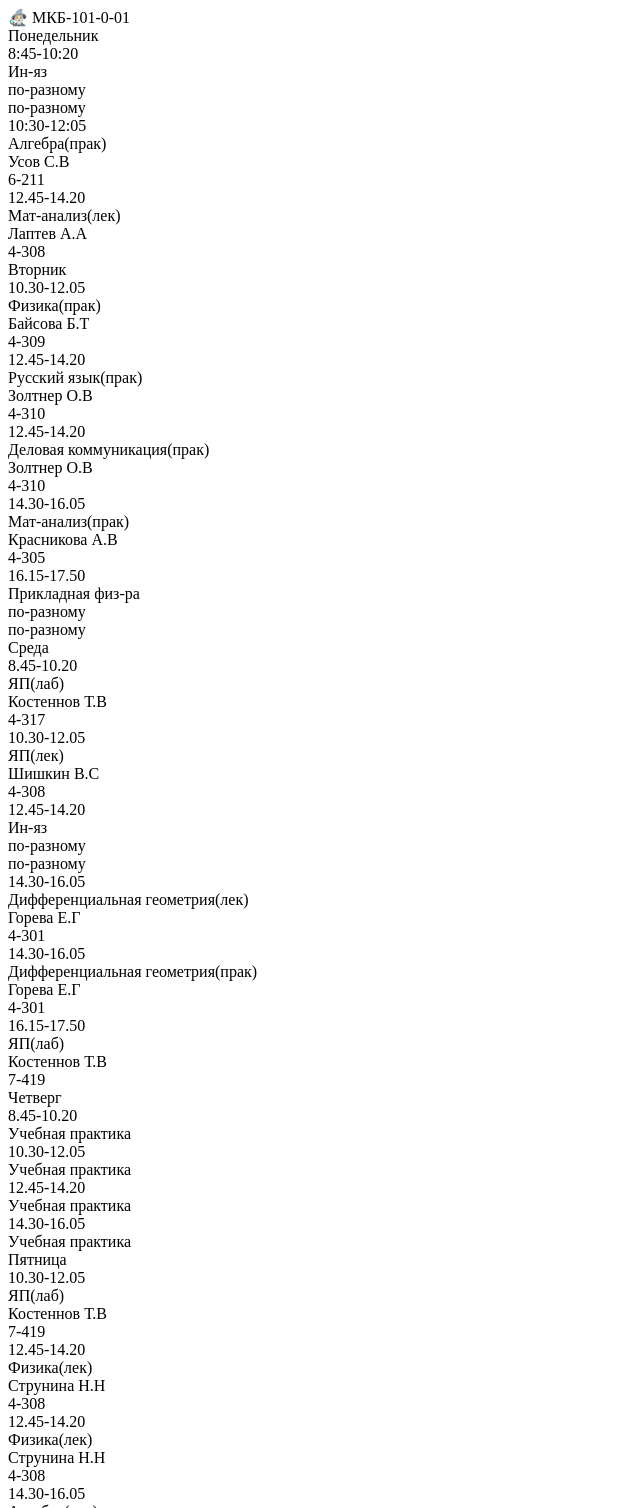
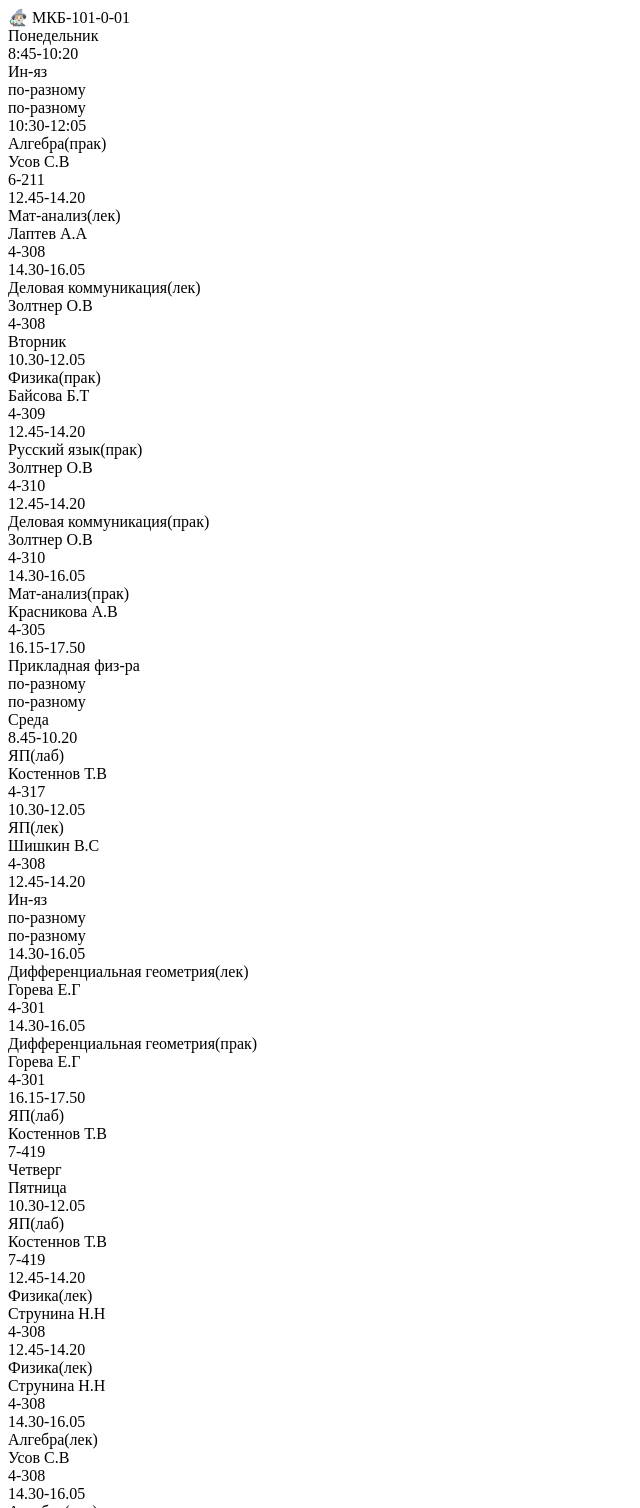
Before and after one commit to Stephan-Neo/Rasp_FKN, a plain HTML site: page pages/2/MKB-101-0-01/index.html in a window 1280 px wide. Shown: the top 1508 px of the page, without its empty margins (0-640 px from the left). Drawn offline with Linux system fonts and the light colour scheme.

Commit message:
feat: edit allocation

```diff
--- a/pages/2/MKB-101-0-01/index.html
+++ b/pages/2/MKB-101-0-01/index.html
@@ -37,6 +37,12 @@
                     <div class="lesson__time">12.45-14.20</div>
                     <div class="lesson__name">Мат-анализ(лек)</div>
                     <div class="lesson__teacher">Лаптев А.А</div>
+                    <div class="lesson__location">4-308</div>
+                </div>
+                <div class="lesson 4-6">
+                    <div class="lesson__time">14.30-16.05</div>
+                    <div class="lesson__name">Деловая коммуникация(лек)</div>
+                    <div class="lesson__teacher">Золтнер О.В</div>
                     <div class="lesson__location">4-308</div>
                 </div>
                 <div class="date"></div>
@@ -123,30 +129,6 @@
                 <div class="week_day">
                     <div class="week_day_name">Четверг</div>
                 </div>
-                <div class="lesson 5-6">
-                    <div class="lesson__time">8.45-10.20</div>
-                    <div class="lesson__name">Учебная практика</div>
-                    <div class="lesson__teacher"></div>
-                    <div class="lesson__location"></div>
-                </div>
-                <div class="lesson 5-6">
-                    <div class="lesson__time">10.30-12.05</div>
-                    <div class="lesson__name">Учебная практика</div>
-                    <div class="lesson__teacher"></div>
-                    <div class="lesson__location"></div>
-                </div>
-                <div class="lesson 5-6">
-                    <div class="lesson__time">12.45-14.20</div>
-                    <div class="lesson__name">Учебная практика</div>
-                    <div class="lesson__teacher"></div>
-                    <div class="lesson__location"></div>
-                </div>
-                <div class="lesson 5-6">
-                    <div class="lesson__time">14.30-16.05</div>
-                    <div class="lesson__name">Учебная практика</div>
-                    <div class="lesson__teacher"></div>
-                    <div class="lesson__location"></div>
-                </div>
                 <div class="date"></div>
             </div>
             <div class="chart__element">
```
Also changed, not shown: 1 other file.
